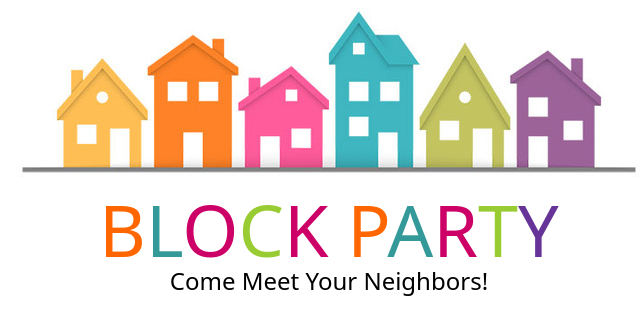
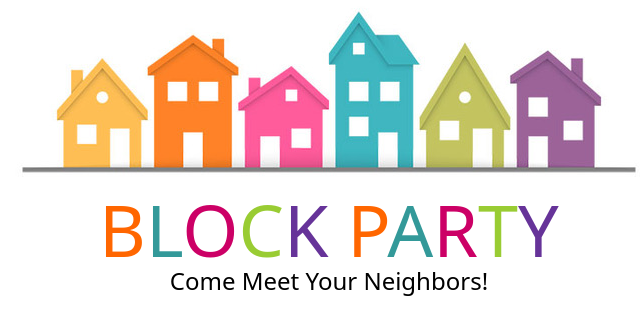
Before and after one commit to marclevetin/block-party, a Gatsby site: page / in a window 1280 px wide. Shown: the top 310 px of the page, 311-951 px from the left. Built offline with nearby package versions, Linux system fonts and the light colour scheme; Gatsby itself is replaced by a stand-in of ours.

Commit message:
Fixed color of the letter K

```diff
--- a/src/pages/index.tsx
+++ b/src/pages/index.tsx
@@ -18,7 +18,7 @@ function IndexPage(props: React.FC<PageProps>) {
           <span className="text-7xl text-blue">L</span>
           <span className="text-7xl text-pink">O</span>
           <span className="text-7xl text-green">C</span>
-          <span className="text-7xl text-pink">K</span>
+          <span className="text-7xl text-purple">K</span>
           <span className="text-7xl"> </span>
           <span className="text-7xl text-orange">P</span>
           <span className="text-7xl text-blue">A</span>
```
